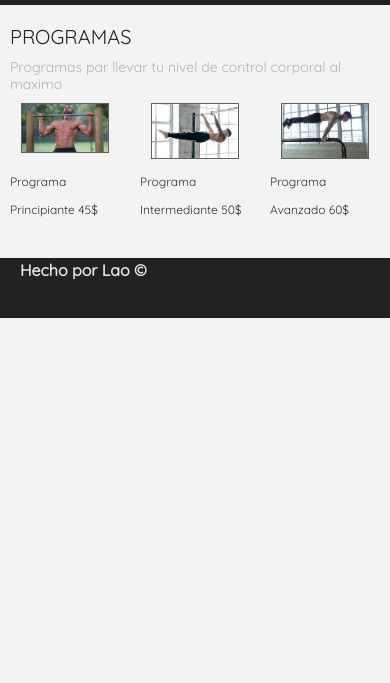
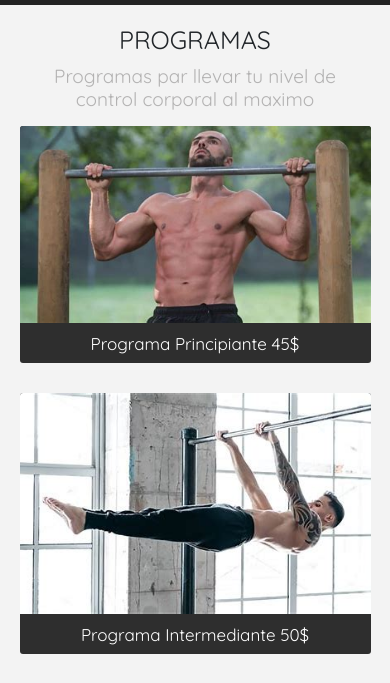
Before and after one commit to lao7272/project-calisthenics, a website: page pages/programs.html in a window 390 px wide. Shown: the part 84-767 px from the top of the page. Drawn offline with nearby package versions, Linux system fonts and the light colour scheme.

Commit message:
Hice la pag programs.html responsive y agregue estilos a pruducts.html

```diff
--- a/pages/programs.html
+++ b/pages/programs.html
@@ -53,8 +53,9 @@
         <section class="sectionPrograms">
             <h1 class="titlePrograms">Programas</h1>
             <h3 class="descriptionH3">Programas par llevar tu nivel de control corporal al maximo</h3>
+            <div class="programsContainer">
+
                 <div class="programs">
-
                     <div class="programPlan beginer">
                         <img src="../img/exercises/pull-up-2.jpg" alt="Programa Principiante">
                         <div class="programText">
@@ -76,6 +77,7 @@
                         </div>
                     </div>
                 </div>
+            </div>
 
         </section>
     </main>
--- a/scss/_contact.scss
+++ b/scss/_contact.scss
@@ -2,7 +2,7 @@
 /* CONTACT.HTML */
 
 .contact {
-    background-color: #2e2e2e;
+    background-color: $bgcolorTwo;
     box-shadow: 0 0 10px 10px #e0e0e0;
     font-family: 'Quicksand', sans-serif;
     width: 72%;
--- a/scss/_products.scss
+++ b/scss/_products.scss
@@ -10,7 +10,19 @@
     text-align: center;
     margin-left: 20px;
   }
-
+  .product{
+    cursor: pointer;
+    &:hover{
+      box-shadow: 0 0 8px 6px #ccc;
+      transition: box-shadow .3s;
+    }
+  }
+  .card-body.productInformation {
+    background-color: $bgcolorTwo;
+    p{
+      color: map-get($fontStyle, color);
+    }
+}
   .product img {
     border-bottom: 1px solid #bbb;
   }
--- a/scss/_programs.scss
+++ b/scss/_programs.scss
@@ -3,53 +3,63 @@
 
 .sectionPrograms {
     margin-top: 20px;
+    width: 100%;
   }
 
   .titlePrograms {
     margin-bottom: 10px;
     text-transform: uppercase;
-    font-size: 20px;
-    text-align: left;
-    margin-left: 10px;
+    font-size: 25px;
+    text-align: center;
   }
 
   .descriptionH3 {
-    margin-bottom: 10px;
-    text-align: left;
-    margin-left: 10px;
-    font-size: 14px;
+    margin-bottom: 18px;
+    text-align: center;
+    font-size: 19px;
     color: rgba(150, 149, 149, 0.687);
   }
-
+  .programsContainer{
+    width: 100%;
+  }
   .programs {
-    width: 100%;
+    width: 76%;
+    margin: 0 auto;
     display: flex;
     flex-direction: row;
   }
-
   .programPlan {
     width: 300px;
     height: auto;
+    background-color: $bgcolorTwo;
     margin-left: 10px;
     margin-right: 10px;
     display: flex;
     flex-direction: column;
     justify-content: space-between;
     align-items: center;
+    border-radius: 3px;
+    cursor: pointer;
+    overflow: hidden;
 
     img {
-      width: 80%;
-      border: ridge 1px rgb(97, 97, 97);
+      width: 100%;
+    }
+    &:hover{
+      box-shadow: 0 0 8px 6px #ccc;
+      transition: box-shadow .3s;
     }
   }
 
   .programText {
     width: 100%;
     margin-top: 5px;
+    display: flex;
+    justify-content: center;
 
     a {
-      color: rgb(49, 49, 49);
-      font-size: 12px;
-      text-align: left;
+      color: map-get($fontStyle, color);
+      font-size: 17px;
+      margin: 7px 0;
     }
   }
--- a/scss/_querys.scss
+++ b/scss/_querys.scss
@@ -16,6 +16,22 @@
     }
 
     /* PROGRAMS.HTML */
+    .descriptionH3{
+      width: 85%;
+      margin: 0 auto;
+    }
+    .programs{
+      width: 90%;
+      display: flex;
+      flex-direction: column;
+      margin: 0 auto;
+    }
+    .programPlan{
+      width: 100%;
+      margin: 15px 0;
+    }
+
+
     /* TEAM.HTML */
     /* CONTACT.HTML */
 
@@ -65,6 +81,17 @@
     /* INDEX.HTML */
     /* PRUDUCTS.HTML */
     /* PROGRAMS.HTML */
+    .programText{
+      h3{
+        text-align: center;
+        width: 90%;
+        margin: 0 auto;
+        margin-bottom: 14px;
+        a{
+          width: 50%;
+        }
+      }
+    }
     /* TEAM.HTML */
     /* CONTACT.HTML */
 
--- a/scss/_vars.scss
+++ b/scss/_vars.scss
@@ -1 +1,6 @@
 $bgcolorOne: #222222;
+$bgcolorTwo: #2e2e2e;
+$fontStyle: (
+    color: #fff,
+    size: 18px
+);
```
Also changed, not shown: css/style.css. Lines whose indentation alone changed are shown as unchanged.
